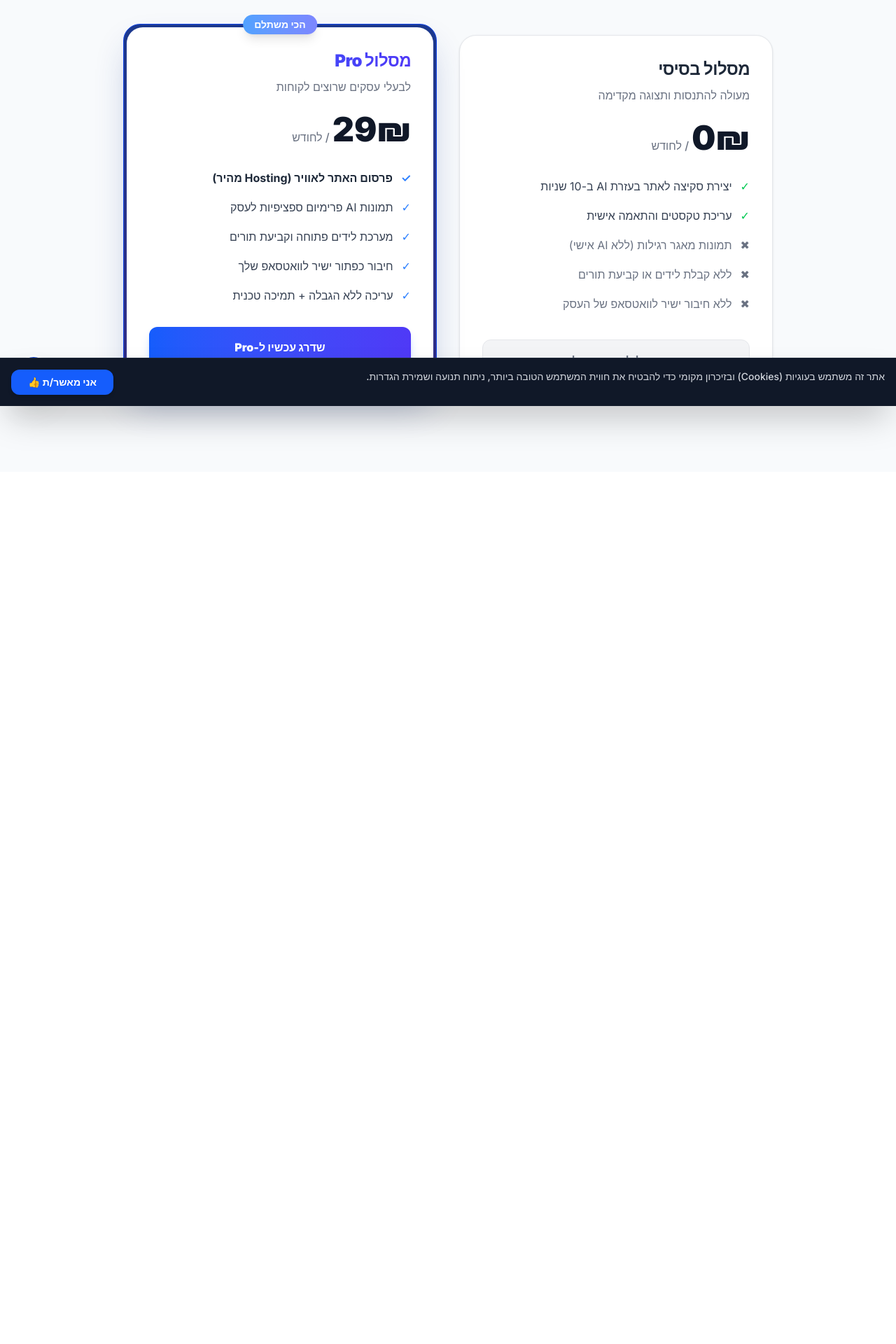
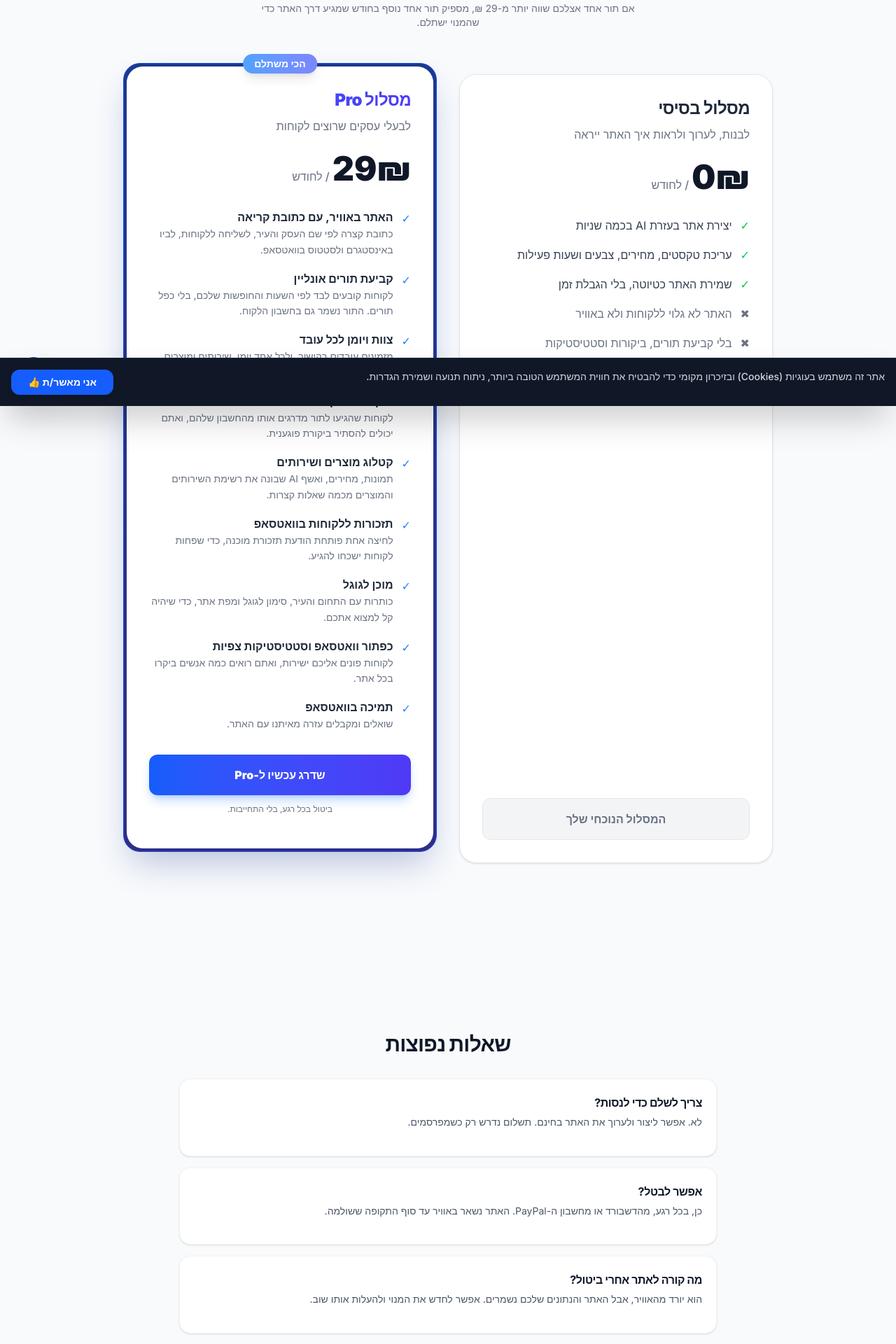
Before and after one commit to arbel122/my-saas, a Next.js app: page /pricing in a window 1280 px wide. Shown: the part 220-2140 px from the top of the page at 70% size. Before the commit the page ends 894 px from the top, so only its background shows below. Built offline with nearby package versions, Linux system fonts and the light colour scheme.

Commit message:
Rewrite the pricing page to show what Pro really includes, add an FAQ
Co-Authored-By: Claude Sonnet 5.5 <noreply@anthropic.com>

```diff
--- a/app/pricing/page.tsx
+++ b/app/pricing/page.tsx
@@ -2,6 +2,25 @@
 
 import { useRouter } from 'next/navigation';
 import { useState } from 'react';
+
+const PRO_FEATURES: Array<{ title: string; text: string }> = [
+  { title: 'האתר באוויר, עם כתובת קריאה', text: 'כתובת קצרה לפי שם העסק והעיר, לשליחה ללקוחות, לביו באינסטגרם ולסטטוס בוואטסאפ.' },
+  { title: 'קביעת תורים אונליין', text: 'לקוחות קובעים לבד לפי השעות והחופשות שלכם, בלי כפל תורים. התור נשמר גם בחשבון הלקוח.' },
+  { title: 'צוות ויומן לכל עובד', text: 'מזמינים עובדים בקישור, ולכל אחד יומן, שירותים ומוצרים משלו.' },
+  { title: 'ביקורות מלקוחות אמיתיים', text: 'לקוחות שהגיעו לתור מדרגים אותו מהחשבון שלהם, ואתם יכולים להסתיר ביקורת פוגענית.' },
+  { title: 'קטלוג מוצרים ושירותים', text: 'תמונות, מחירים, ואשף AI שבונה את רשימת השירותים והמוצרים מכמה שאלות קצרות.' },
+  { title: 'תזכורות ללקוחות בוואטסאפ', text: 'לחיצה אחת פותחת הודעת תזכורת מוכנה, כדי שפחות לקוחות ישכחו להגיע.' },
+  { title: 'מוכן לגוגל', text: 'כותרות עם התחום והעיר, סימון לגוגל ומפת אתר, כדי שיהיה קל למצוא אתכם.' },
+  { title: 'כפתור וואטסאפ וסטטיסטיקות צפיות', text: 'לקוחות פונים אליכם ישירות, ואתם רואים כמה אנשים ביקרו בכל אתר.' },
+  { title: 'תמיכה בוואטסאפ', text: 'שואלים ומקבלים עזרה מאיתנו עם האתר.' },
+];
+
+const FAQ: Array<{ q: string; a: string }> = [
+  { q: 'צריך לשלם כדי לנסות?', a: 'לא. אפשר ליצור ולערוך את האתר בחינם. תשלום נדרש רק כשמפרסמים.' },
+  { q: 'אפשר לבטל?', a: 'כן, בכל רגע, מהדשבורד או מחשבון ה-PayPal. האתר נשאר באוויר עד סוף התקופה ששולמה.' },
+  { q: 'מה קורה לאתר אחרי ביטול?', a: 'הוא יורד מהאוויר, אבל האתר והנתונים שלכם נשמרים. אפשר לחדש את המנוי ולהעלות אותו שוב.' },
+  { q: 'איך משלמים?', a: 'בתשלום מאובטח דרך PayPal, 29 ₪ בחודש.' },
+];
 
 export default function PricingPage() {
   const router = useRouter();
@@ -31,7 +50,10 @@ export default function PricingPage() {
             שדרג את העסק שלך ל-<span className="text-transparent bg-clip-text bg-gradient-to-r from-blue-600 to-indigo-600">Pro</span>
           </h1>
           <p className="text-xl text-gray-500 max-w-2xl mx-auto">
-            בחר את המסלול שמתאים בדיוק לצרכים של העסק שלך והתחל לצמוח.
+            אתר שמקבל תורים, ביקורות ופניות במקום אחד, ב-29 ₪ בלבד לחודש.
+          </p>
+          <p className="text-sm text-gray-500 max-w-xl mx-auto mt-3">
+            אם תור אחד אצלכם שווה יותר מ-29 ₪, מספיק תור אחד נוסף בחודש שמגיע דרך האתר כדי שהמנוי ישתלם.
           </p>
         </div>
 
@@ -40,7 +62,7 @@ export default function PricingPage() {
           {/* כרטיס חינם */}
           <div className="bg-white rounded-3xl p-8 border border-gray-200 shadow-sm w-full max-w-md flex flex-col">
             <h3 className="text-2xl font-bold text-gray-800 mb-2">מסלול בסיסי</h3>
-            <p className="text-gray-500 mb-6">מעולה להתנסות ותצוגה מקדימה</p>
+            <p className="text-gray-500 mb-6">לבנות, לערוך ולראות איך האתר ייראה</p>
             <div className="mb-8">
               <span className="text-5xl font-black text-gray-900">0₪</span>
               <span className="text-gray-500 font-medium"> / לחודש</span>
@@ -48,19 +70,19 @@ export default function PricingPage() {
 
             <ul className="space-y-4 mb-8 flex-grow">
               <li className="flex items-center gap-3 text-gray-700">
-                <span className="text-green-500">✓</span> יצירת סקיצה לאתר בעזרת AI ב-10 שניות
+                <span className="text-green-500">✓</span> יצירת אתר בעזרת AI בכמה שניות
               </li>
               <li className="flex items-center gap-3 text-gray-700">
-                <span className="text-green-500">✓</span> עריכת טקסטים והתאמה אישית
+                <span className="text-green-500">✓</span> עריכת טקסטים, מחירים, צבעים ושעות פעילות
+              </li>
+              <li className="flex items-center gap-3 text-gray-700">
+                <span className="text-green-500">✓</span> שמירת האתר כטיוטה, בלי הגבלת זמן
               </li>
               <li className="flex items-center gap-3 text-gray-500">
-                <span className="text-gray-500">✖</span> תמונות מאגר רגילות (ללא AI אישי)
+                <span className="text-gray-500">✖</span> האתר לא גלוי ללקוחות ולא באוויר
               </li>
               <li className="flex items-center gap-3 text-gray-500">
-                <span className="text-gray-500">✖</span> ללא קבלת לידים או קביעת תורים
-              </li>
-              <li className="flex items-center gap-3 text-gray-500">
-                <span className="text-gray-500">✖</span> ללא חיבור ישיר לוואטסאפ של העסק
+                <span className="text-gray-500">✖</span> בלי קביעת תורים, ביקורות וסטטיסטיקות
               </li>
             </ul>
 
@@ -87,21 +109,15 @@ export default function PricingPage() {
               </div>
 
               <ul className="space-y-4 mb-8 flex-grow">
-                <li className="flex items-center gap-3 text-gray-800 font-bold">
-                  <span className="text-blue-500">✓</span> פרסום האתר לאוויר (Hosting מהיר)
-                </li>
-                <li className="flex items-center gap-3 text-gray-700">
-                  <span className="text-blue-500">✓</span> תמונות AI פרימיום ספציפיות לעסק
-                </li>
-                <li className="flex items-center gap-3 text-gray-700">
-                  <span className="text-blue-500">✓</span> מערכת לידים פתוחה וקביעת תורים
-                </li>
-                <li className="flex items-center gap-3 text-gray-700">
-                  <span className="text-blue-500">✓</span> חיבור כפתור ישיר לוואטסאפ שלך
-                </li>
-                <li className="flex items-center gap-3 text-gray-700">
-                  <span className="text-blue-500">✓</span> עריכה ללא הגבלה + תמיכה טכנית
-                </li>
+                {PRO_FEATURES.map((feature) => (
+                  <li key={feature.title} className="flex items-start gap-3">
+                    <span className="text-blue-500 mt-0.5">✓</span>
+                    <span>
+                      <span className="block text-gray-800 font-bold">{feature.title}</span>
+                      <span className="block text-sm text-gray-500 leading-relaxed">{feature.text}</span>
+                    </span>
+                  </li>
+                ))}
               </ul>
 
               <button
@@ -115,10 +131,23 @@ export default function PricingPage() {
               >
                 {isLoading ? 'פותח דף סליקה...' : 'שדרג עכשיו ל-Pro'}
               </button>
+              <p className="text-xs text-gray-500 text-center mt-3">ביטול בכל רגע, בלי התחייבות.</p>
             </div>
           </div>
 
         </div>
+
+        <section className="max-w-3xl mx-auto mt-24" aria-labelledby="faq-title">
+          <h2 id="faq-title" className="text-2xl md:text-3xl font-black text-gray-900 text-center mb-8">שאלות נפוצות</h2>
+          <div className="space-y-4">
+            {FAQ.map((item) => (
+              <div key={item.q} className="bg-white border border-gray-100 rounded-2xl p-5 shadow-sm">
+                <h3 className="font-bold text-gray-900 mb-1">{item.q}</h3>
+                <p className="text-gray-600 text-sm leading-relaxed">{item.a}</p>
+              </div>
+            ))}
+          </div>
+        </section>
       </div>
     </div>
   );
```
